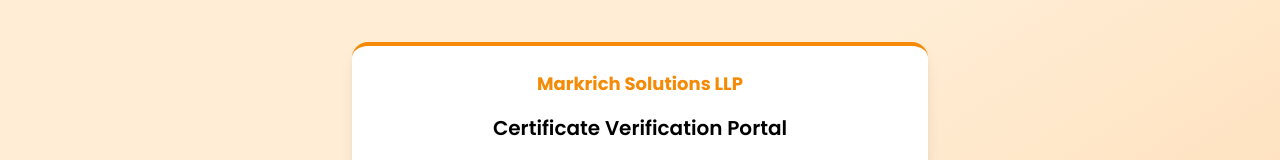
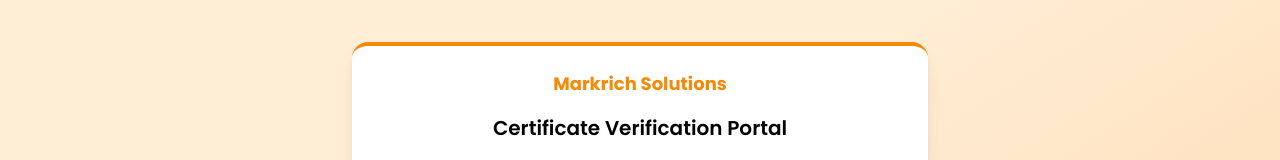
Before and after one commit to markrich-2026/markrich-website, a Next.js app: page /verify-certificate in a window 1280 px wide. Shown: the part 283-443 px from the top of the page. Built offline with nearby package versions, Linux system fonts and the light colour scheme.

Commit message:
LLP removed from verification header popup

```diff
--- a/pages/verify-certificate.jsx
+++ b/pages/verify-certificate.jsx
@@ -40,7 +40,7 @@ export default function VerifyCertificate() {
       <div className="bg-white shadow-lg rounded-2xl p-6 sm:p-8 w-full max-w-xl border-t-4 border-[#F58A07]">
         {/* Header */}
         <h2 className="text-center text-[#F58A07] font-bold text-lg sm:text-xl mb-4">
-          Markrich Solutions LLP
+          Markrich Solutions
         </h2>
         <h1 className="text-xl sm:text-2xl font-semibold text-center mb-6">
           Certificate Verification Portal
```
Also changed, not shown: 1 other file (tests, documents, lock files or other folders).
